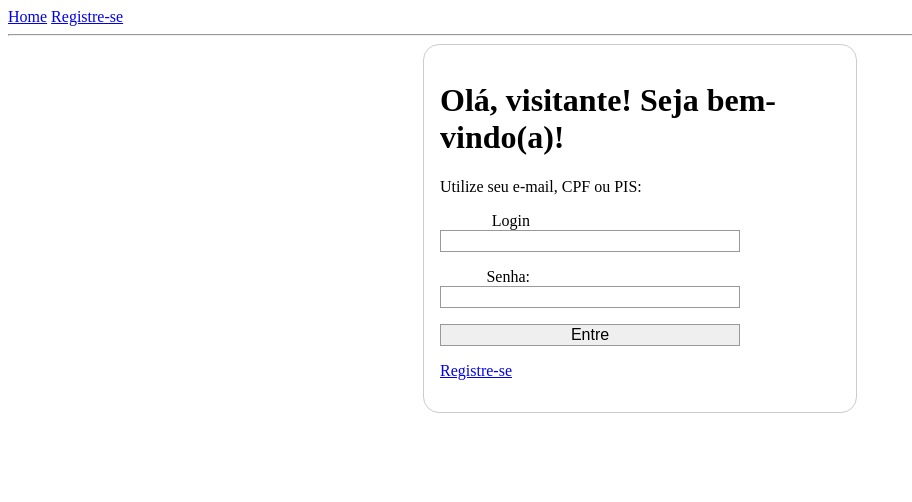
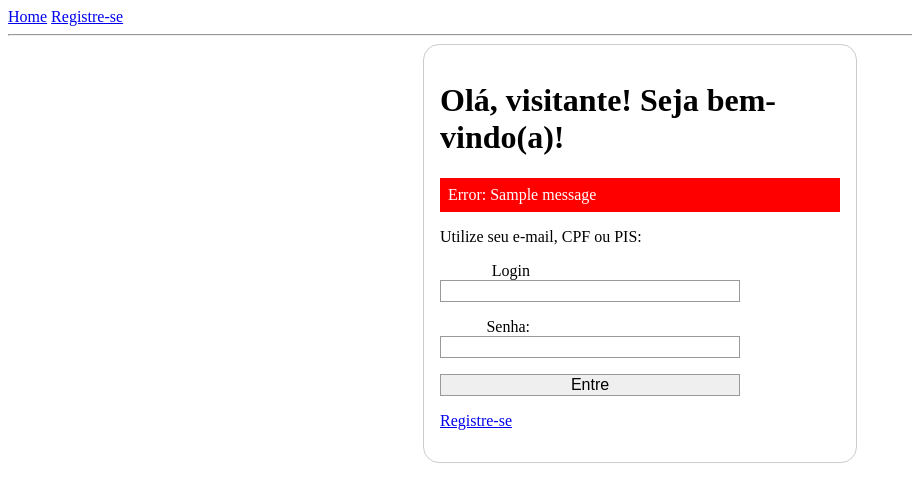
Before and after one commit to dansal0807/Enregistrement_homepage_Flask, a Flask app: page /login in a window 1280 px wide. Shown: the top 502 px of the page, without its empty margins (0-912 px from the left). Run offline with Flask 2, Linux system fonts and the light colour scheme; tables that the repository leaves empty hold one stand-in row (values such as "Sample post"); one stand-in notice (Sample message) is shown.

Commit message:
últimas atualizações

```diff
--- a/app/__init__.py
+++ b/app/__init__.py
@@ -3,6 +3,7 @@ from config import Config
 from flask_sqlalchemy import SQLAlchemy
 from flask_migrate import Migrate
 from flask_login import LoginManager
+import os
 
 app = Flask(__name__)
 port = int(os.environ.get("PORT", 5000))
--- a/app/routes.py
+++ b/app/routes.py
@@ -69,8 +69,6 @@ def register():
         #Após comitarmos, a confirmação é vinda:
         flash('Agora você está registrado!')
         return redirect(url_for('login'))
-    else:
-        logged()
     return render_template('register.html', title='Register', form=form)
 
 @app.route('/edit', methods=['GET', 'POST'])
@@ -120,10 +118,6 @@ def logout():
     logout_user()
     return redirect(url_for('login'))
 
-@login_required
-def logged():
-    return flash('O cadastro não foi bem sucedido.')
-
 #dificilmente o usuário irá buscar seu endereço por /user, no entanto, caso o faça
 #o @login_required garante que ele esteja logado e, portanto, garante que todos os
 #dados estejam adequados para a amostragem.
--- a/app/static/login.css
+++ b/app/static/login.css
@@ -6,6 +6,12 @@ form {
     border: 1px solid #CCC;
     border-radius: 1em;
 }
+
+.alert-error {
+    padding: 8px;
+    background-color: red;
+    color: white;
+  }
 
 .cadastro_user {
     margin: 0 auto;
--- a/app/templates/login.html
+++ b/app/templates/login.html
@@ -4,6 +4,11 @@
 
 <form action="" method="post" novalidate>
     <h1>Olá, visitante! Seja bem-vindo(a)! </h1>
+
+    {% for message in get_flashed_messages() %}
+    <div class="alert-error">Error: {{ message }}</div>
+    {% endfor %}
+
     {{ form.hidden_tag() }}
     <p>
         <p> Utilize seu e-mail, CPF ou PIS:</p>
--- a/app/templates/register.html
+++ b/app/templates/register.html
@@ -5,6 +5,11 @@
     <form action="" method="post">
         <h1>Olá, visitante! Seja bem-vindo(a)! </h1>
         <h2>Formulário de Registro</h2>
+
+        {% for message in get_flashed_messages() %}
+        <div class="alert-error">Atenção: {{ message }}</div>
+        {% endfor %}
+
         {{ form.hidden_tag() }}
         <p>
             {{ form.username.label }}<br>
```
Also changed, not shown: 1 other file.
